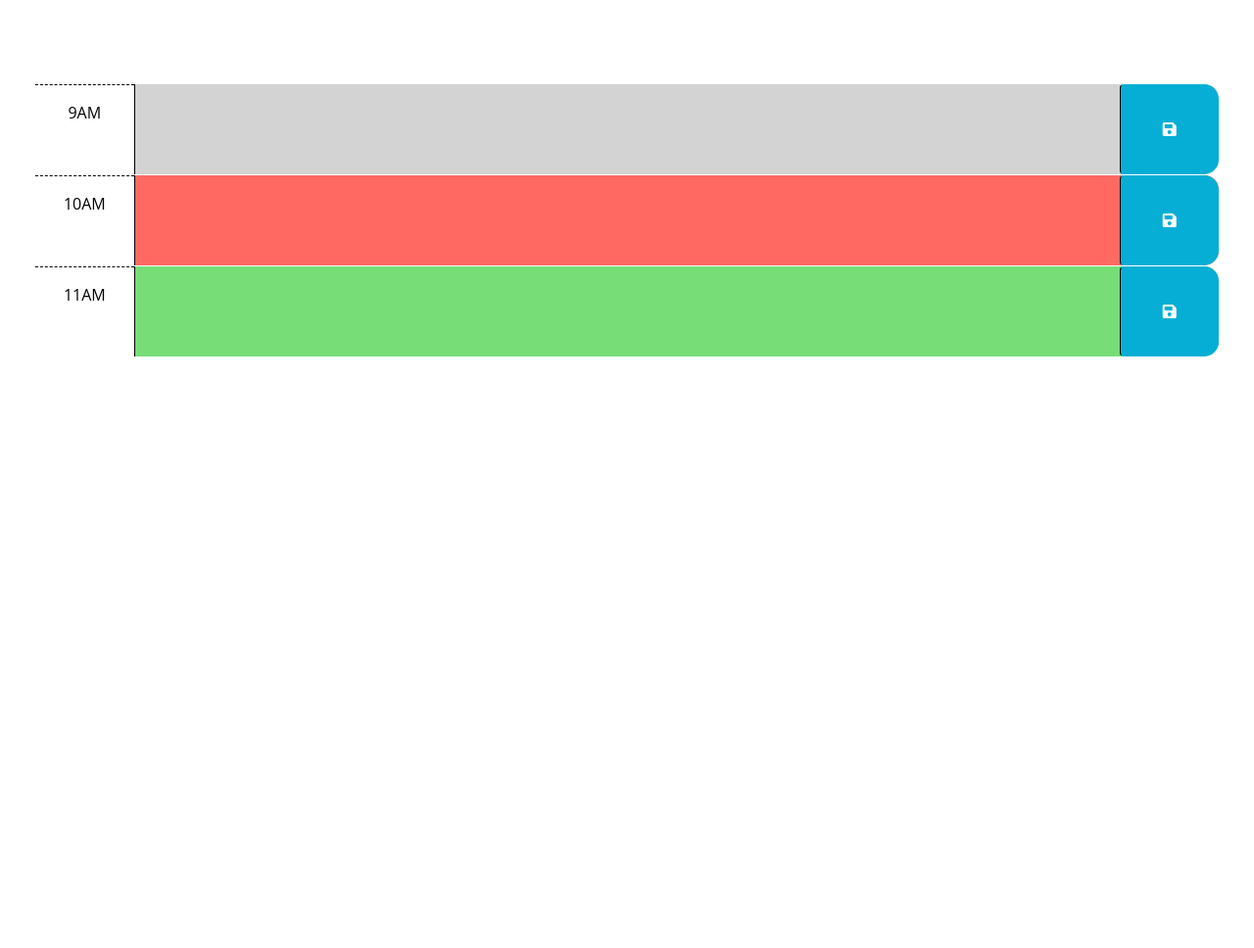
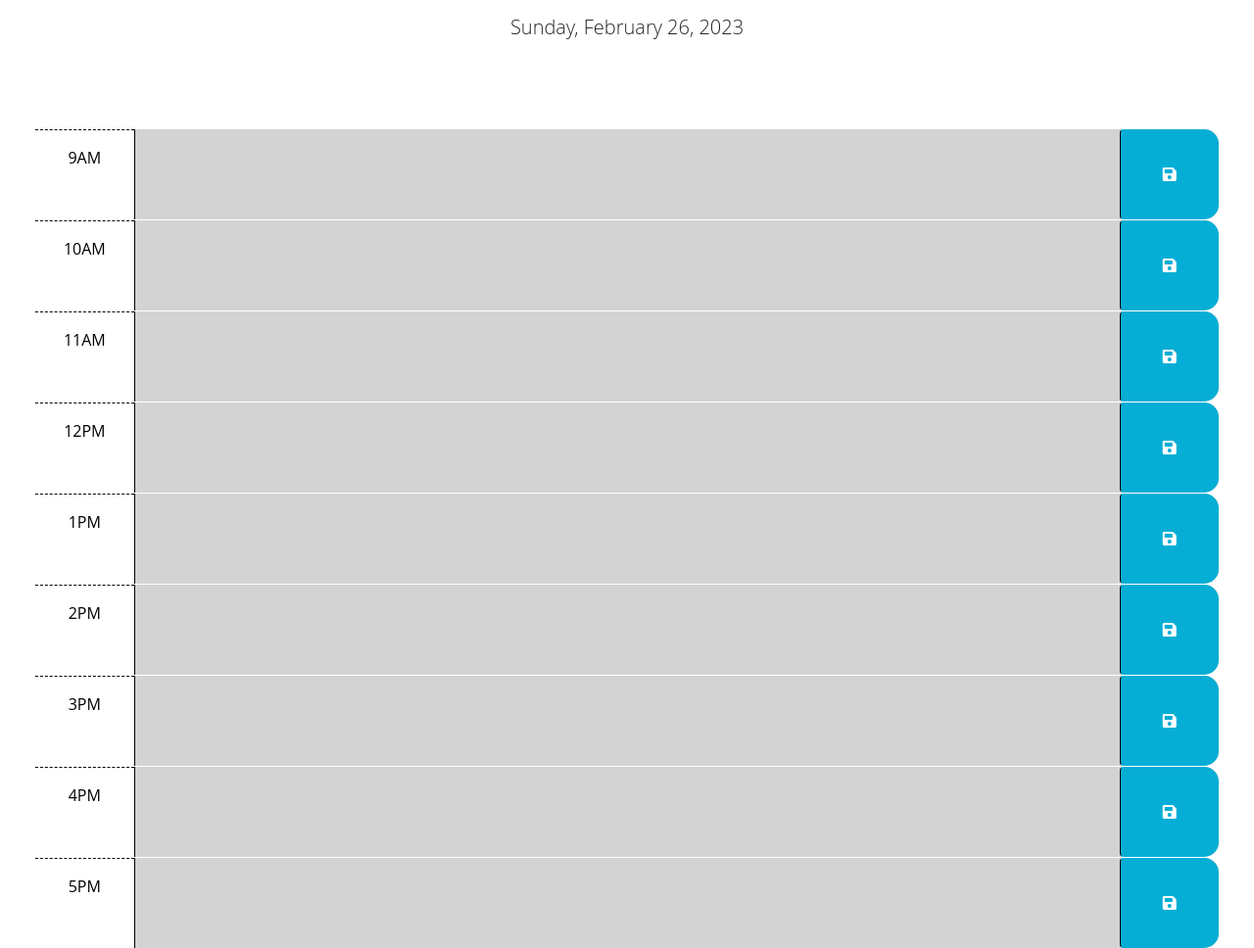
Before and after one commit to frankolms/Daily-Planner, a plain HTML site: page index.html in a window 1280 px wide. Shown: the part 166-1134 px from the top of the page at 98% size. Before the commit the page ends 800 px from the top, so only its background shows below. Drawn offline with nearby package versions, Linux system fonts and the light colour scheme; files that its build step writes are made by us from their sources.

Commit message:
added click function that saves tasks and hour into local storage, added current date to the top of the page, and working on changing the background colors based on the current time

```diff
--- a/assets/js/script.js
+++ b/assets/js/script.js
@@ -8,16 +8,34 @@ $(function () {
   // function? How can DOM traversal be used to get the "hour-x" id of the
   // time-block containing the button that was clicked? How might the id be
   // useful when saving the description in local storage?
-  //
+  $(".saveBtn").click(function () {
+    var tasks = $(this).siblings(".description").val();
+    var parentId = $(this).parent().attr("id");
+    console.log(tasks);
+    localStorage.setItem(parentId, tasks);
+  });
+
   // TODO: Add code to apply the past, present, or future class to each time
   // block by comparing the id to the current hour. HINTS: How can the id
   // attribute of each time-block be used to conditionally add or remove the
   // past, present, and future classes? How can Day.js be used to get the
   // current hour in 24-hour time?
+
+  var currentHour = "hour-" + dayjs().format("H");
+  var timeBlock = $("div.container-fluid").children().attr("id");
+  if (currentHour === timeBlock) {
+    $(timeBlock).removeClass("past").addClass("present");
+  }
+  console.log(currentHour);
+  console.log(timeBlock);
+
   //
   // TODO: Add code to get any user input that was saved in localStorage and set
   // the values of the corresponding textarea elements. HINT: How can the id
   // attribute of each time-block be used to do this?
+
   //
   // TODO: Add code to display the current date in the header of the page.
+  var todaysDateAndTime = dayjs();
+  $("#currentDay").text(todaysDateAndTime.format("dddd, MMMM D, YYYY"));
 });
--- a/index.html
+++ b/index.html
@@ -20,12 +20,12 @@
       href="https://fonts.googleapis.com/css2?family=Fira+Sans:wght@400;700&display=swap"
       rel="stylesheet"
     />
-    <link rel="stylesheet" href="style.css" />
+    <link rel="stylesheet" href="./assets/css/style.css" />
     <title>Work Day Scheduler</title>
   </head>
 
   <body>
-    <header class="p-5 mb-4">
+    <header class="p-5 mb-4 text-center">
       <h1 class="display-3">Work Day Scheduler</h1>
       <p class="lead">A simple calendar app for scheduling your work day</p>
       <p id="currentDay" class="lead"></p>
@@ -42,16 +42,16 @@
         -->
 
       <!-- Example of a past time block. The "past" class adds a gray background color. -->
-      <div id="hour-9" class="row time-block past">
+      <div id="hour-22" class="row time-block past">
         <div class="col-2 col-md-1 hour text-center py-3">9AM</div>
-        <textarea class="col-8 col-md-10 description" rows="3"> </textarea>
+        <textarea class="col-8 col-md-10 description" rows="3"></textarea>
         <button class="btn saveBtn col-2 col-md-1" aria-label="save">
           <i class="fas fa-save" aria-hidden="true"></i>
         </button>
       </div>
 
       <!-- Example of a present time block. The "present" class adds a red background color. -->
-      <div id="hour-10" class="row time-block present">
+      <div id="hour-10" class="row time-block past">
         <div class="col-2 col-md-1 hour text-center py-3">10AM</div>
         <textarea class="col-8 col-md-10 description" rows="3"> </textarea>
         <button class="btn saveBtn col-2 col-md-1" aria-label="save">
@@ -60,9 +60,57 @@
       </div>
 
       <!-- Example of a future time block. The "future" class adds a green background color. -->
-      <div id="hour-11" class="row time-block future">
+      <div id="hour-11" class="row time-block past">
         <div class="col-2 col-md-1 hour text-center py-3">11AM</div>
         <textarea class="col-8 col-md-10 description" rows="3"> </textarea>
+        <button class="btn saveBtn col-2 col-md-1" aria-label="save">
+          <i class="fas fa-save" aria-hidden="true"></i>
+        </button>
+      </div>
+
+      <div id="hour-12" class="row time-block past">
+        <div class="col-2 col-md-1 hour text-center py-3">12PM</div>
+        <textarea class="col-8 col-md-10 description" rows="3"></textarea>
+        <button class="btn saveBtn col-2 col-md-1" aria-label="save">
+          <i class="fas fa-save" aria-hidden="true"></i>
+        </button>
+      </div>
+
+      <div id="hour-13" class="row time-block past">
+        <div class="col-2 col-md-1 hour text-center py-3">1PM</div>
+        <textarea class="col-8 col-md-10 description" rows="3"></textarea>
+        <button class="btn saveBtn col-2 col-md-1" aria-label="save">
+          <i class="fas fa-save" aria-hidden="true"></i>
+        </button>
+      </div>
+
+      <div id="hour-14" class="row time-block past">
+        <div class="col-2 col-md-1 hour text-center py-3">2PM</div>
+        <textarea class="col-8 col-md-10 description" rows="3"></textarea>
+        <button class="btn saveBtn col-2 col-md-1" aria-label="save">
+          <i class="fas fa-save" aria-hidden="true"></i>
+        </button>
+      </div>
+
+      <div id="hour-15" class="row time-block past">
+        <div class="col-2 col-md-1 hour text-center py-3">3PM</div>
+        <textarea class="col-8 col-md-10 description" rows="3"></textarea>
+        <button class="btn saveBtn col-2 col-md-1" aria-label="save">
+          <i class="fas fa-save" aria-hidden="true"></i>
+        </button>
+      </div>
+
+      <div id="hour-16" class="row time-block past">
+        <div class="col-2 col-md-1 hour text-center py-3">4PM</div>
+        <textarea class="col-8 col-md-10 description" rows="3"></textarea>
+        <button class="btn saveBtn col-2 col-md-1" aria-label="save">
+          <i class="fas fa-save" aria-hidden="true"></i>
+        </button>
+      </div>
+
+      <div id="hour-17" class="row time-block past">
+        <div class="col-2 col-md-1 hour text-center py-3">5PM</div>
+        <textarea class="col-8 col-md-10 description" rows="3"></textarea>
         <button class="btn saveBtn col-2 col-md-1" aria-label="save">
           <i class="fas fa-save" aria-hidden="true"></i>
         </button>
@@ -70,10 +118,12 @@
     </div>
 
     <script src="https://cdnjs.cloudflare.com/ajax/libs/jquery/3.2.1/jquery.min.js"></script>
-    <script src="https://cdn.jsdelivr.net/npm/dayjs@1.11.3/dayjs.min.js"
-    integrity="sha256-iu/zLUB+QgISXBLCW/mcDi/rnf4m4uEDO0wauy76x7U="
-    crossorigin="anonymous"></script>
+    <script
+      src="https://cdn.jsdelivr.net/npm/dayjs@1.11.3/dayjs.min.js"
+      integrity="sha256-iu/zLUB+QgISXBLCW/mcDi/rnf4m4uEDO0wauy76x7U="
+      crossorigin="anonymous"
+    ></script>
 
-    <script src="script.js"></script>
+    <script src="./assets/js/script.js"></script>
   </body>
 </html>
```
